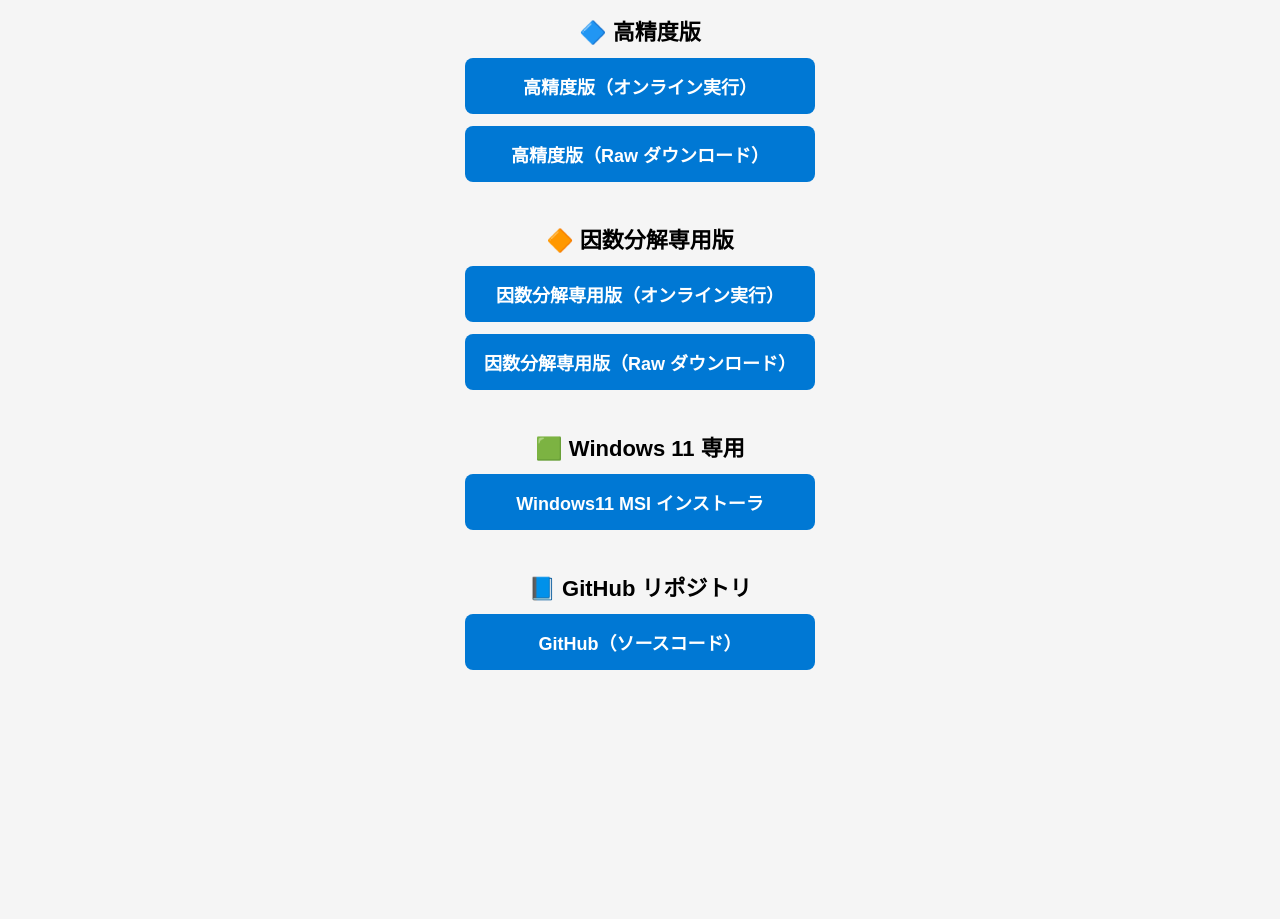
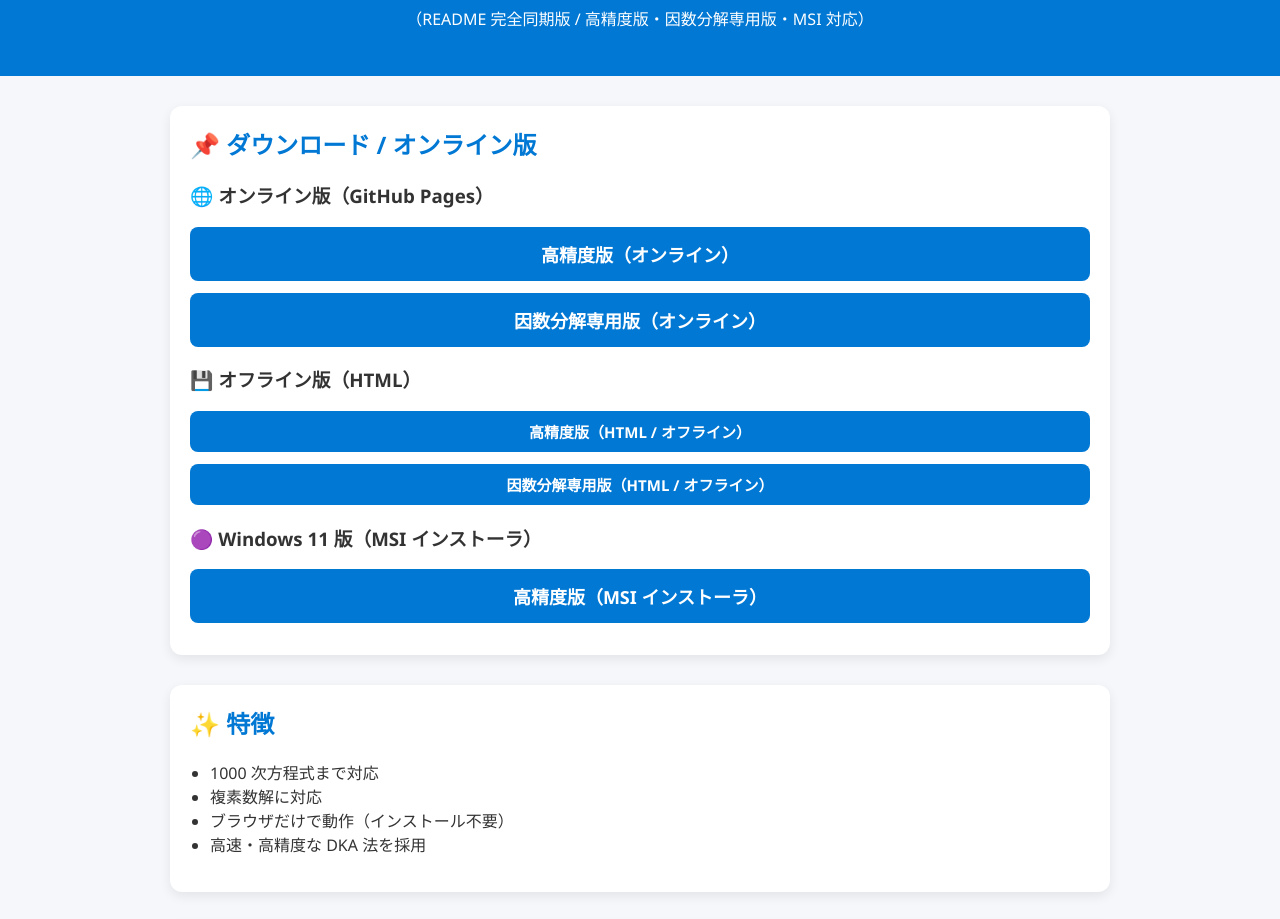
Before and after one commit to YoshiakiKoizumija142397/MethodDka, a plain HTML site: page index.html in a window 1280 px wide. Shown: the part 113-1032 px from the top of the page. Before the commit the page ends 815 px from the top, so only its background shows below. Drawn offline with Linux system fonts and the light colour scheme.

Commit message:
Update index.html
Signed-off-by: Yoshiaki.Koizumi <98944675+YoshiakiKoizumija142397@users.noreply.github.com>

```diff
--- a/index.html
+++ b/index.html
@@ -2,74 +2,151 @@
 <html lang="ja">
 <head>
 <meta charset="UTF-8">
-<title>MethodDka 公式ページ</title>
+<meta name="viewport" content="width=device-width, initial-scale=1.0">
+<title>MethodDka – 公式ページ（README 完全同期版）</title>
+
 <style>
 body {
-    font-family: Arial, sans-serif;
-    background: #f5f5f5;
+  font-family: "Segoe UI", sans-serif;
   margin: 0;
-    padding: 20px;
+  padding: 0;
+  background: #f5f7fa;
+  color: #333;
+}
+
+/* ヘッダー */
+header {
+  background: #0078D4;
+  color: white;
+  padding: 30px 20px;
   text-align: center;
 }
-h1 {
-    margin-bottom: 30px;
+
+/* カードレイアウト */
+.section {
+  max-width: 900px;
+  margin: 30px auto;
+  padding: 20px;
+  background: white;
+  border-radius: 12px;
+  box-shadow: 0 4px 12px rgba(0,0,0,0.08);
 }
-.button {
+
+.section h2 {
+  margin-top: 0;
+  color: #0078D4;
+}
+
+/* ボタン */
+.btn {
   display: block;
-    width: 320px;
-    margin: 12px auto;
-    padding: 15px;
+  padding: 14px 20px;
   background: #0078D4;
   color: white;
   text-decoration: none;
+  border-radius: 8px;
   font-size: 18px;
-    border-radius: 8px;
   font-weight: bold;
+  text-align: center;
+  margin-bottom: 12px;
 }
-.button:hover {
+.btn:hover {
   background: #005A9E;
 }
-.section-title {
-    margin-top: 40px;
-    font-size: 22px;
-    font-weight: bold;
+
+/* 小ボタン */
+.btn-small {
+  font-size: 15px;
+  padding: 10px 16px;
+}
+
+/* リスト */
+ul {
+  padding-left: 20px;
 }
 </style>
 </head>
+
 <body>
 
-<h1>MethodDka 公式ページ</h1>
+<header>
+  <h1>MethodDka – 公式ページ</h1>
+  <p>（README 完全同期版 / 高精度版・因数分解専用版・MSI 対応）</p>
+</header>
 
-<div class="section-title">🔷 高精度版</div>
+<!-- 5 種類のバージョン -->
+<div class="section">
+  <h2>📌 ダウンロード / オンライン版</h2>
 
-<a class="button" href="MethodDka.html">高精度版（オンライン実行）</a>
-
-<a class="button" href="https://raw.githubusercontent.com/YoshiakiKoizumija142397/MethodDka/main/MethodDka.html" download>
-高精度版（Raw ダウンロード）
+  <h3>🌐 オンライン版（GitHub Pages）</h3>
+  <a class="btn" href="https://yoshiakikoizumija142397.github.io/MethodDka" target="_blank">
+    高精度版（オンライン）
   </a>
 
-
-<div class="section-title">🔶 因数分解専用版</div>
-
-<a class="button" href="factorization/MethodDka.html">因数分解専用版（オンライン実行）</a>
-
-<a class="button" href="https://raw.githubusercontent.com/YoshiakiKoizumija142397/MethodDka/factorization-only/factorization/MethodDka.html" download>
-因数分解専用版（Raw ダウンロード）
+  <a class="btn" href="https://yoshiakikoizumija142397.github.io/MethodDka/factorization-only/factorization" target="_blank">
+    因数分解専用版（オンライン）
   </a>
 
-
-<div class="section-title">🟩 Windows 11 専用</div>
-
-<a class="button" href="https://github.com/YoshiakiKoizumija142397/MethodDka/releases/download/v1.0/MethodDkaInstaller.msi">
-Windows11 MSI インストーラ
+  <h3>💾 オフライン版（HTML）</h3>
+  <a class="btn btn-small" href="high-precision/MethodDka.html" download>
+    高精度版（HTML / オフライン）
   </a>
 
+  <a class="btn btn-small" href="factorization-only/factorization.html" download>
+    因数分解専用版（HTML / オフライン）
+  </a>
 
-<div class="section-title">📘 GitHub リポジトリ</div>
+  <h3>🟣 Windows 11 版（MSI インストーラ）</h3>
+  <a class="btn" href="installer/MethodDkaInstaller.msi" download>
+    高精度版（MSI インストーラ）
+  </a>
+</div>
 
-<a class="button" href="https://github.com/YoshiakiKoizumija142397/MethodDka">
-GitHub（ソースコード）
-</a>
+<!-- 特徴 -->
+<div class="section">
+  <h2>✨ 特徴</h2>
+  <ul>
+    <li>1000 次方程式まで対応</li>
+    <li>複素数解に対応</li>
+    <li>ブラウザだけで動作（インストール不要）</li>
+    <li>高速・高精度な DKA 法を採用</li>
+  </ul>
+</div>
+
+<!-- 数学的背景 -->
+<div class="section">
+  <h2>📘 数学的背景</h2>
+  <p>
+    MethodDka は DKA 法を用いた高精度の多項式方程式ソルバーです。
+    1 次〜高次方程式まで幅広く対応し、複素数解も正確に求められます。
+  </p>
+</div>
+
+<!-- 使い方 -->
+<div class="section">
+  <h2>🛠 使い方</h2>
+  <ul>
+    <li>係数を入力し「計算」ボタンを押すだけ</li>
+    <li>複素数解は自動で表示</li>
+    <li>因数分解専用版では因数分解のみを高速処理</li>
+  </ul>
+</div>
+
+<!-- 注意事項 -->
+<div class="section">
+  <h2>⚠ 注意事項</h2>
+  <ul>
+    <li>ブラウザによっては計算速度が異なります</li>
+    <li>1000 次付近では計算時間が長くなる場合があります</li>
+  </ul>
+</div>
+
+<!-- 作者情報 -->
+<div class="section">
+  <h2>👤 作者</h2>
+  <p>Created by 嘉章</p>
+  <p>MIT License</p>
+</div>
 
 </body>
 </html>
```
Lines whose indentation alone changed are shown as unchanged.
